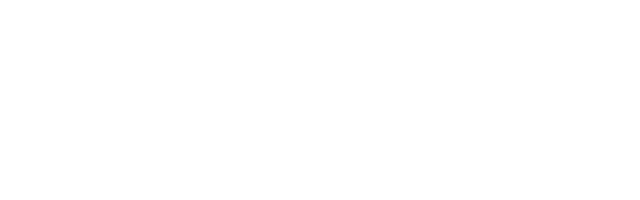
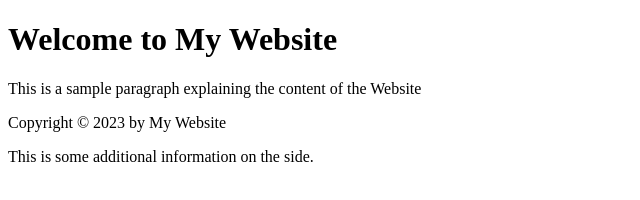
Before and after one commit to brandonsilvi/COMP001A.Assignment1, a plain HTML site: page index.html in a window 1280 px wide. Shown: the whole page, without its empty margins (0-640 px from the left). Drawn offline with Linux system fonts and the light colour scheme.

Commit message:
My Website additions

```diff
--- a/index.html
+++ b/index.html
@@ -14,8 +14,17 @@
 
 <body>
 
+<head>
+    <h1>Welcome to My Website</h1>
+</head>
 
-
+<p>This is a sample paragraph explaining the content of the Website</p>
+<footer>
+    <p>Copyright © 2023 by My Website</p>
+</footer>
+<aside>
+    <p>This is some additional information on the side.</p>
+</aside>
 </body>
 
 </html>
```
